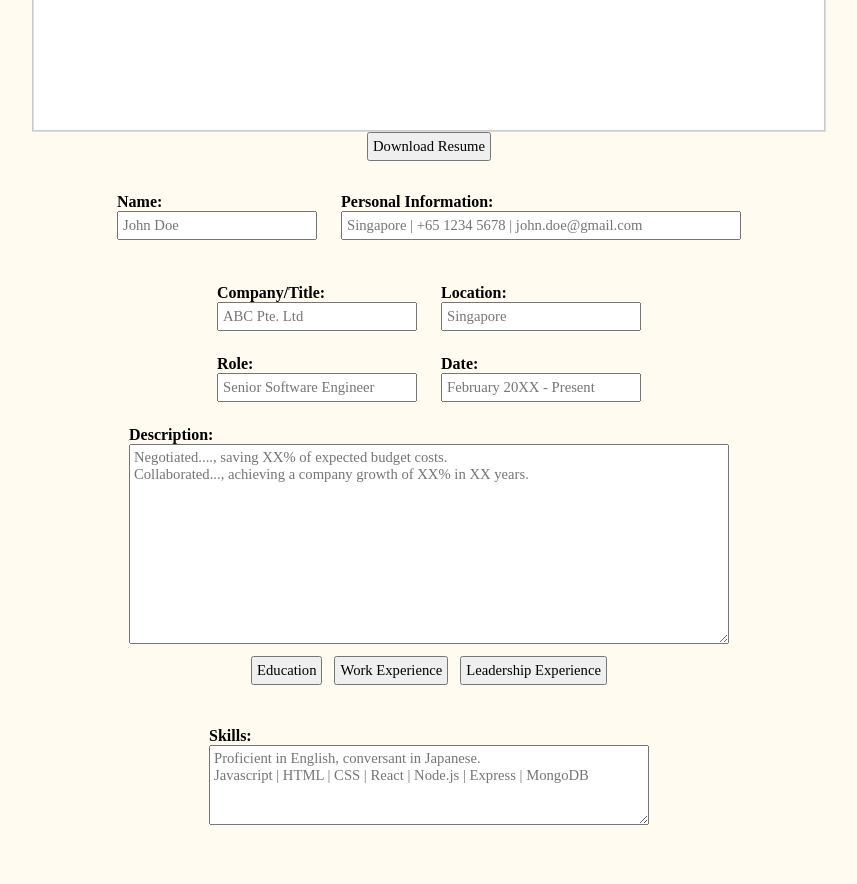
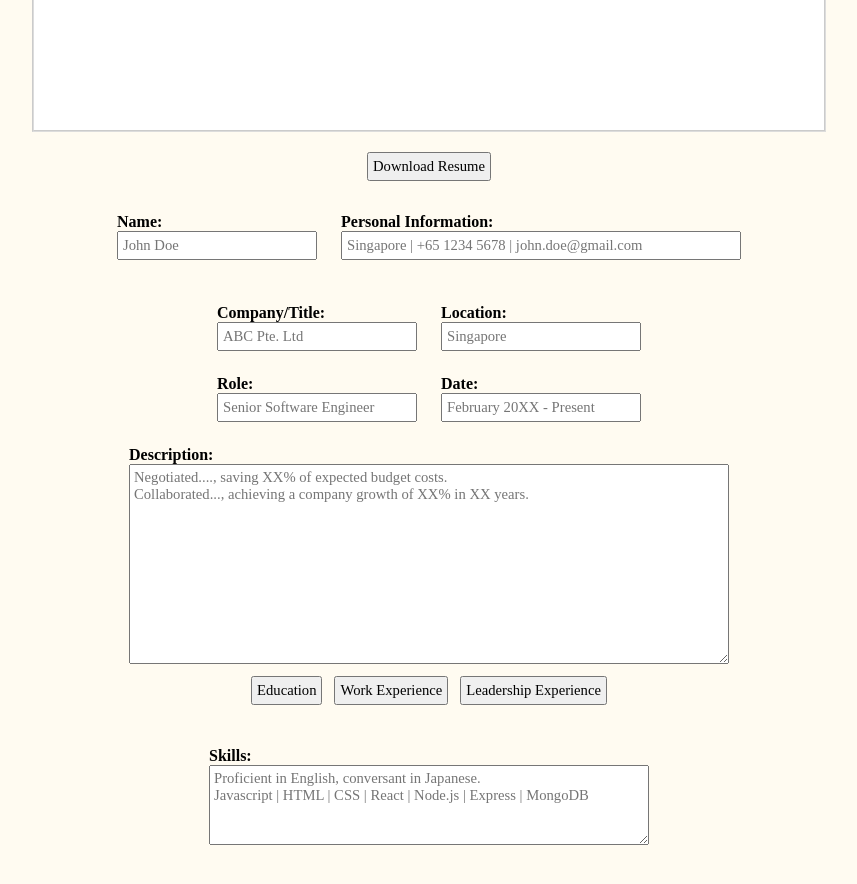
Before and after one commit to BorgXQ/cv-application, a React (Vite) app: page / in a window 1280 px wide. Shown: the part 1020-1904 px from the top of the page, without its empty margins (211-1068 px from the left). Built offline with nearby package versions, Linux system fonts and the light colour scheme.

Commit message:
Add style to save PDF button

```diff
--- a/src/css/input.css
+++ b/src/css/input.css
@@ -22,6 +22,10 @@ textarea {
 button {
     padding: 4px;
     cursor: pointer;
+}
+
+.download-btn {
+    margin-top: 20px;
 }
 
 .insert {
```
